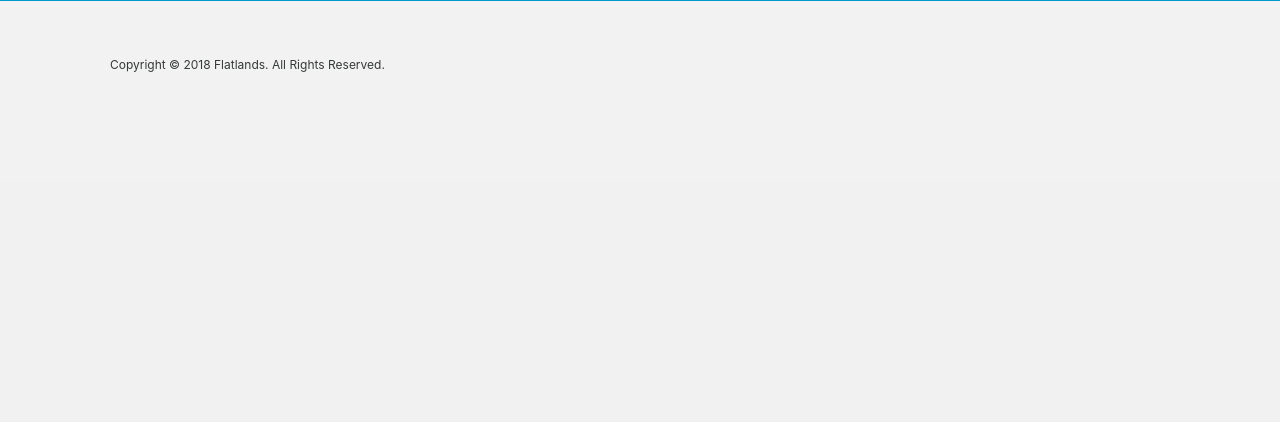
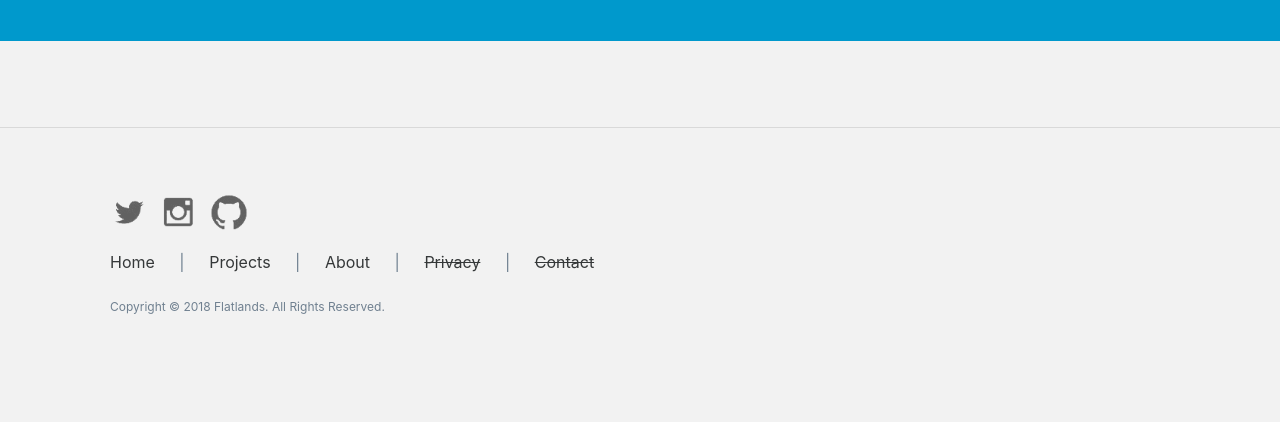
Before and after one commit to najar1412/flatlands, a Django app: page /about/ in a window 1280 px wide. Shown: the part 1378-1800 px from the top of the page. Before the commit the page ends 1450 px from the top, so only its background shows below. Run offline with Django 3.2, Linux system fonts and the light colour scheme; parts of the project's set-up code (start-up, migrations or seed data) failed here and were passed over; some libraries are stand-ins or nearby versions.

Commit message:
imp footer

```diff
--- a/flatlands/blog/static/blog/main.css
+++ b/flatlands/blog/static/blog/main.css
@@ -167,6 +167,23 @@
     padding-top: 50px;
     padding-bottom: 50px;
 }
+.footer-content a:link {
+    color: #353839;
+    text-decoration: none;
+}
+.footer-content a:visited {
+    color: #353839;
+}
+.footer-content a:hover {
+    color: #353839;
+    border-bottom: none;
+}
+.footer-content a:active {
+    color: #353839;
+}
+
+
+
 .footer-images {
     display:flex;
     flex-direction: row;
--- a/flatlands/blog/templates/blog/about.html
+++ b/flatlands/blog/templates/blog/about.html
@@ -29,7 +29,7 @@
 
         <p style="height:20px;"></p>
 
-<div class="display-4" style="font-size: 30px;padding-bottom: 20px;font-style: italic;">
+<div class="display-4" style="font-size: 30px;padding-bottom: 40px;font-style: italic;">
 What ide/editor do you use?
 </div>
 <p style="font-size: 20px;text-indent: 40px;">
@@ -39,7 +39,7 @@
 Even though i can honestly say i never felt any of the pains some of the vocal few obviously did, i eventually installed <strong>Vs Code</strong> and have been quite at home ever since.
 </p>
 <p style="height:20px;"></p>
-<div class="display-4" style="font-size: 30px;padding-bottom: 20px;font-style: italic;">
+<div class="display-4" style="font-size: 30px;padding-bottom: 40px;font-style: italic;">
         Where do you host all the things?
         </div>
         <p style="font-size: 20px;text-indent: 40px;">
@@ -81,6 +81,6 @@
 
 </div>
 
-
+<p style="height:70px;"></p>
 
 {% endblock %}
--- a/flatlands/blog/templates/blog/footer.html
+++ b/flatlands/blog/templates/blog/footer.html
@@ -1,4 +1,26 @@
+<hr>
+
 <div class="container footer-content">
-        <span style="font-size:12px;">Copyright © 2018 Flatlands. All Rights Reserved.</span>
+
+        <div style="display: flex;">
+
+        <a href="https://www.twitter.com"><img style="width:75%;filter:opacity(60%);" src="/static/blog/img/soc_twitter.png"></a>
+        <a href="https://www.instagram.com"><img style="width:75%;filter:opacity(60%);" src="/static/blog/img/soc_instagram.png"></a>
+        <a href="https://www.github.com"><img style="width:75%;filter:opacity(60%);" src="/static/blog/img/soc_github.png"></a>
+</div>
+
+
+
+<div style="display: flex;flex-direction: column;justify-content: center; color: slategray;padding-top:20px;">
+
+                <div style="word-spacing: 20px;"><a href="/">Home</a> | <a href="/projects">Projects</a> | <a href="/about">About</a> | <a href="#"><s>Privacy</s></a> | <a href="#"><s>Contact</s></a></div>
+
+             <br>
+
+
+        <div style="font-size:12px;">Copyright © 2018 Flatlands. All Rights Reserved.</div>
+
+</div>
+
         <p style="height:40px;"></p>
 </div>
```
Also changed, not shown: flatlands/blog/static/blog/img/soc_github.png (added), flatlands/blog/static/blog/img/soc_instagram.png (added), flatlands/blog/static/blog/img/soc_twitter.png (added).
